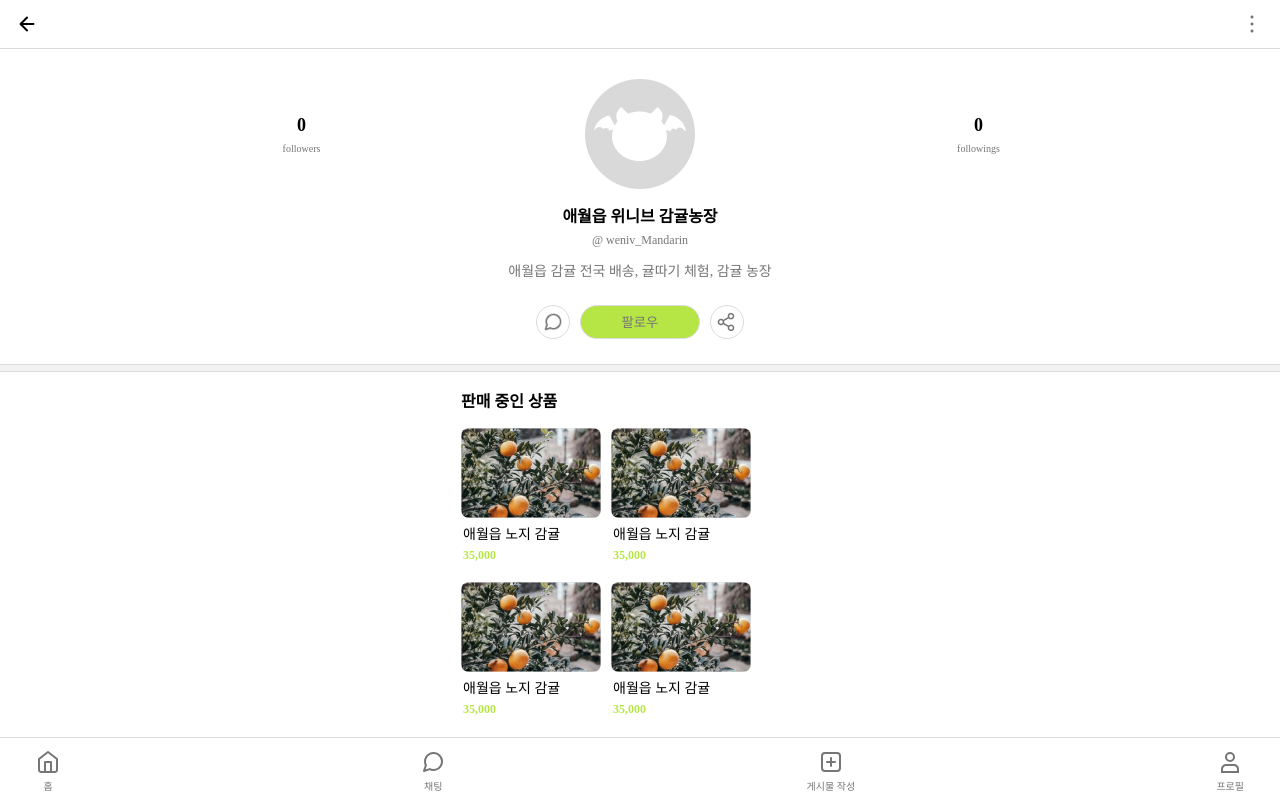
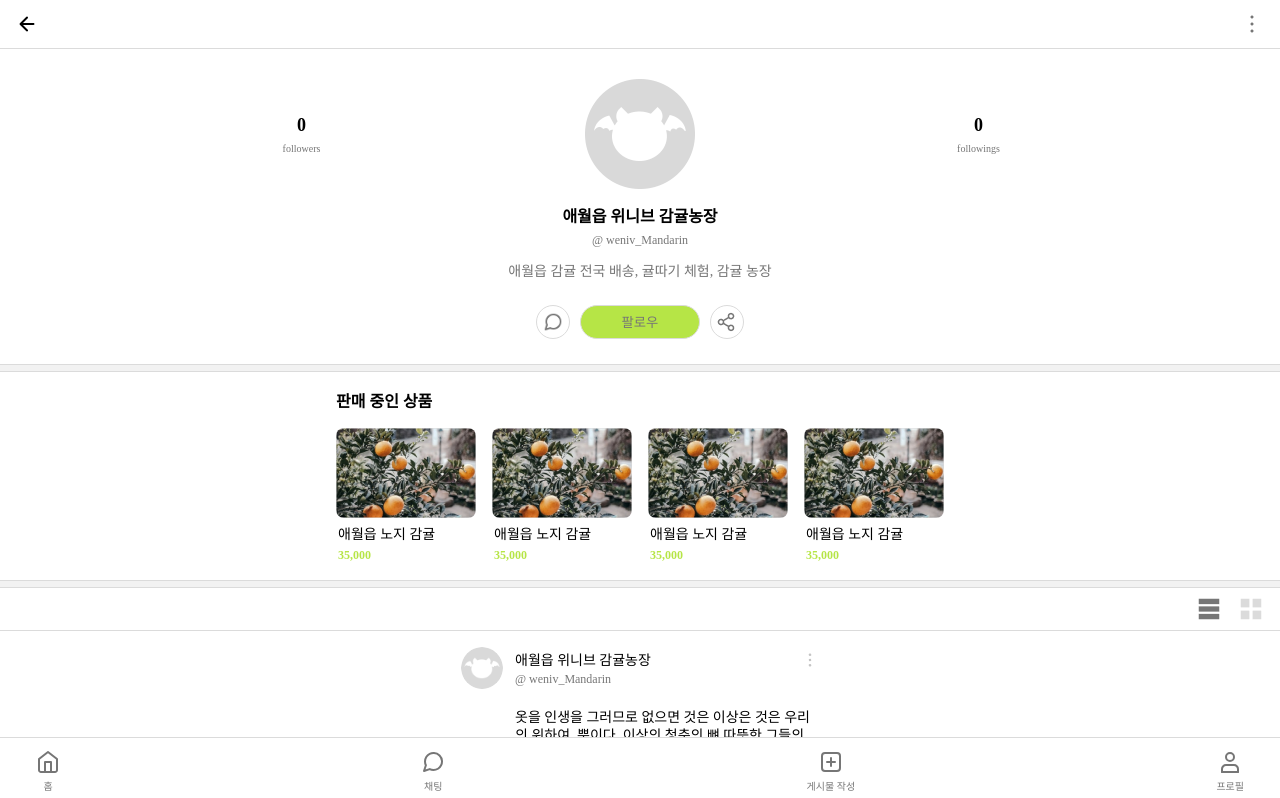
Before and after one commit to SoEasyTeam/Dev.Town, a React (Create React App) app: page / in a window 1280 px wide. Shown: the top 798 px of the page. Built offline with nearby package versions, Linux system fonts and the light colour scheme; a web font is replaced by a local one.

Commit message:
Style: 상품 스크롤 해결

```diff
--- a/src/pages/YourProfile.jsx
+++ b/src/pages/YourProfile.jsx
@@ -82,12 +82,13 @@ const ProductAreaListUl = styled.ul`
     list-style: none;
     margin-left: 16px;
     height: 152px;
-    /* white-space: nowrap;
+    display: flex;
+    white-space: nowrap;
     overflow-x: scroll;
-    overflow-y: hidden;  */
+    overflow-y: hidden;
     li {
         float:left;
-        margin-right: 10px;
+        margin-right: 16px;
         margin-bottom: 19.5px;
     }
 `
@@ -148,7 +149,9 @@ const ProductArea = styled.article`
     background: #FFFFFF;
     margin-bottom: 6px;
     .productAreaDiv {
-        width: 390px;
+        max-width: 640px;
+        display: flex;
+        flex-direction: column;
         margin: 0 auto;
     }
     .productAreaTitle {
@@ -173,7 +176,6 @@ const PostArea = styled.article`
         border-bottom: 0.5px solid #DBDBDB;
         height: 43px
     }
-
 `
 
 function ProductAreaList() {
```
